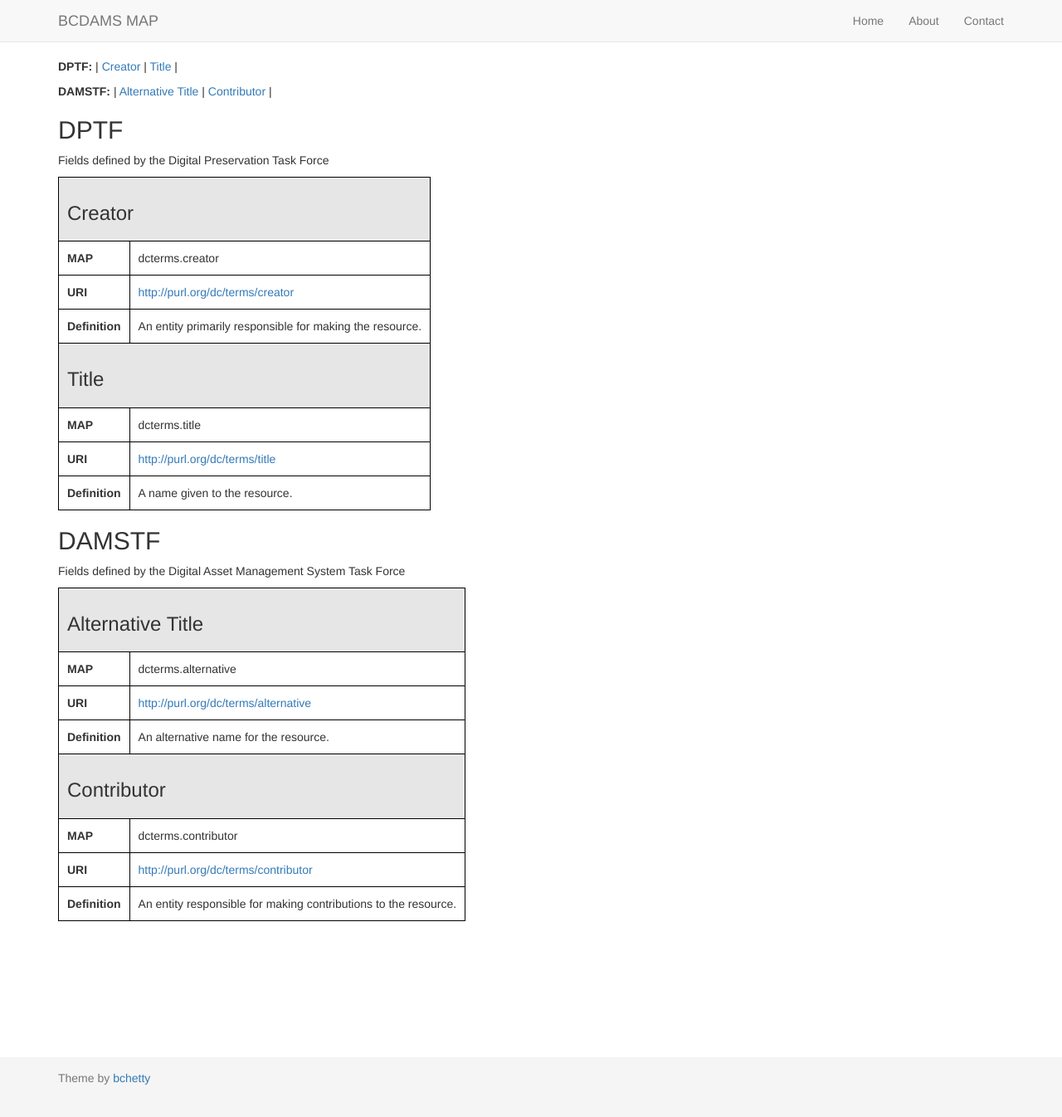
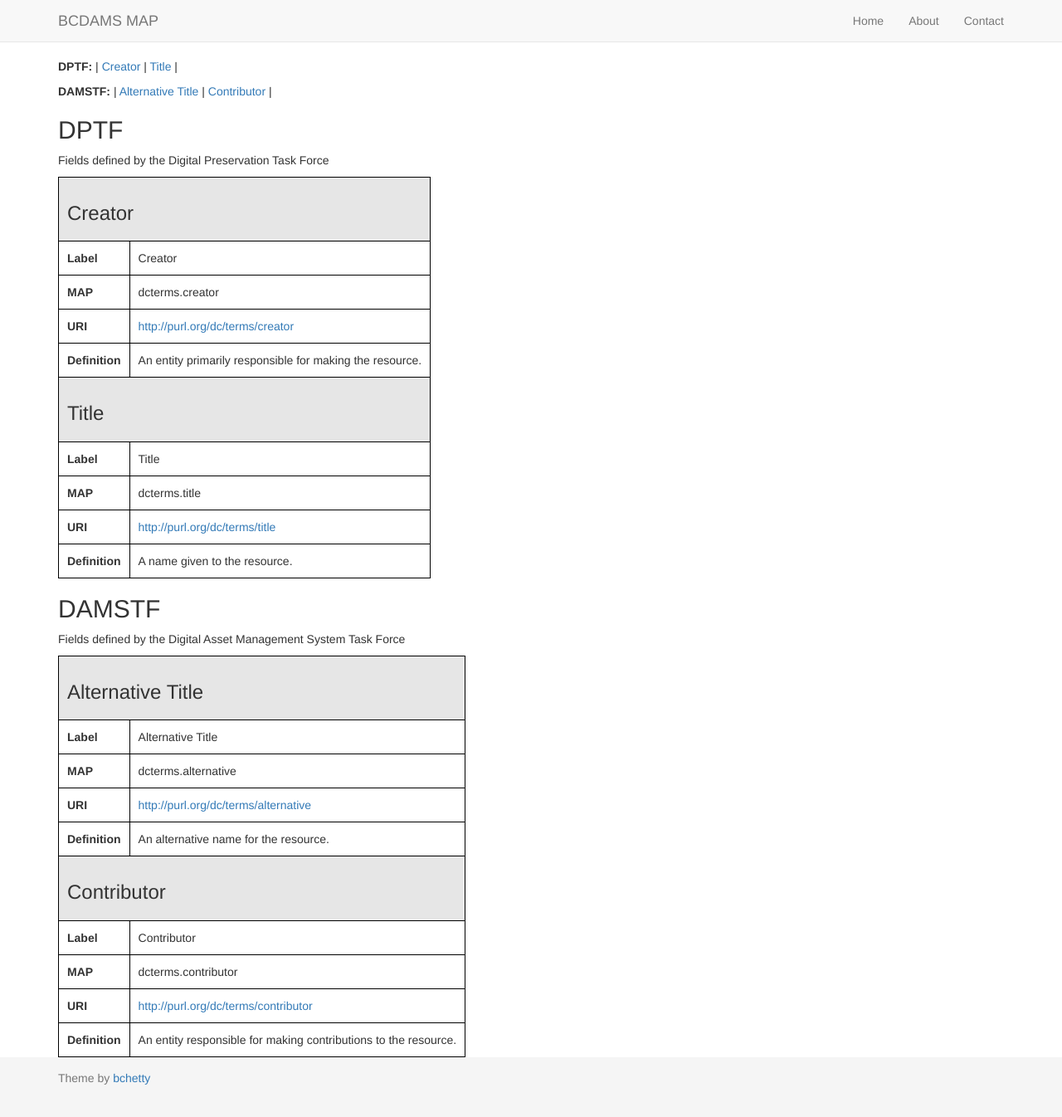
Before and after one commit to uhlibraries-digital/bcdams-map, a Jekyll site: the page built from index.html, in a window 1280 px wide and 1354 px high. Shown: the top 1346 px of the window at 83% size. Built offline with Jekyll 4.4.1, drawn with Linux system fonts in a browser that asks for light colours; nearby versions of some CDN libraries; the list of posts is cut into pages by our own code.

Commit message:
add label

```diff
--- a/index.html
+++ b/index.html
@@ -22,6 +22,10 @@ layout: template1
 {% assign element = element_hash[1] %}
   <tr>
     <th colspan="2"><h3 id="{{ element.label }}">{{ element.label }}</h3></th>
+  </tr>
+  <tr>
+    <td><b>Label</b></td>
+    <td>{{ element.label }}</td>
   </tr>
   <tr>
     <td><b>MAP</b></td>
@@ -49,6 +53,10 @@ layout: template1
     <th colspan="2"><h3 id="{{ element.label }}">{{ element.label }}</h3></th>
   </tr>
   <tr>
+    <td><b>Label</b></td>
+    <td>{{ element.label }}</td>
+  </tr>
+  <tr>
     <td><b>MAP</b></td>
     <td>{{ element.namespace }}.{{ element.element }}</td>
   </tr>
```
